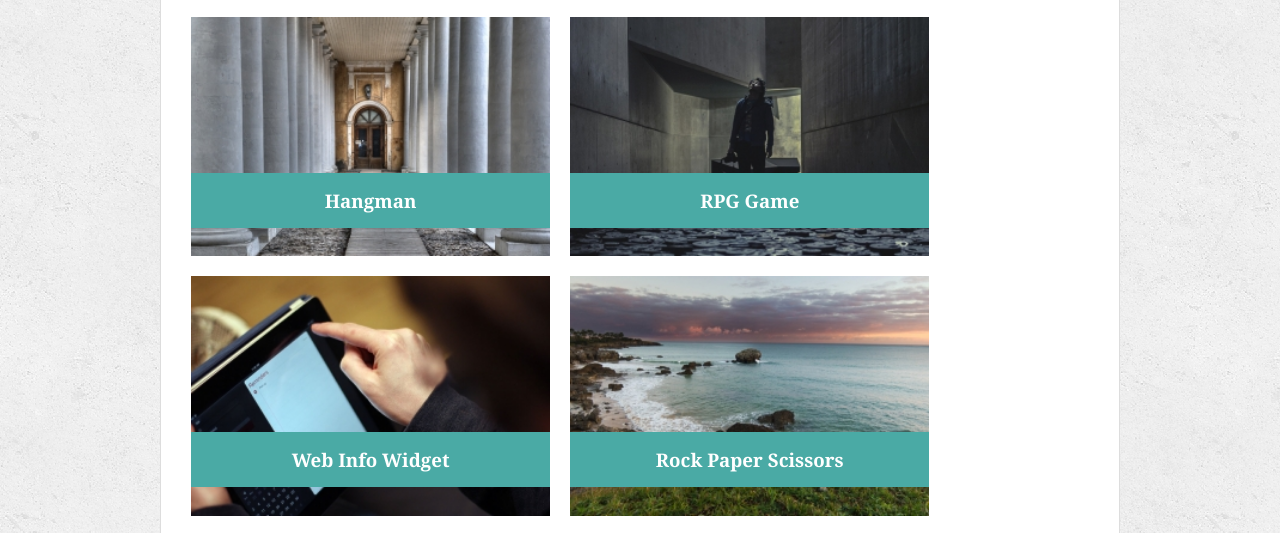
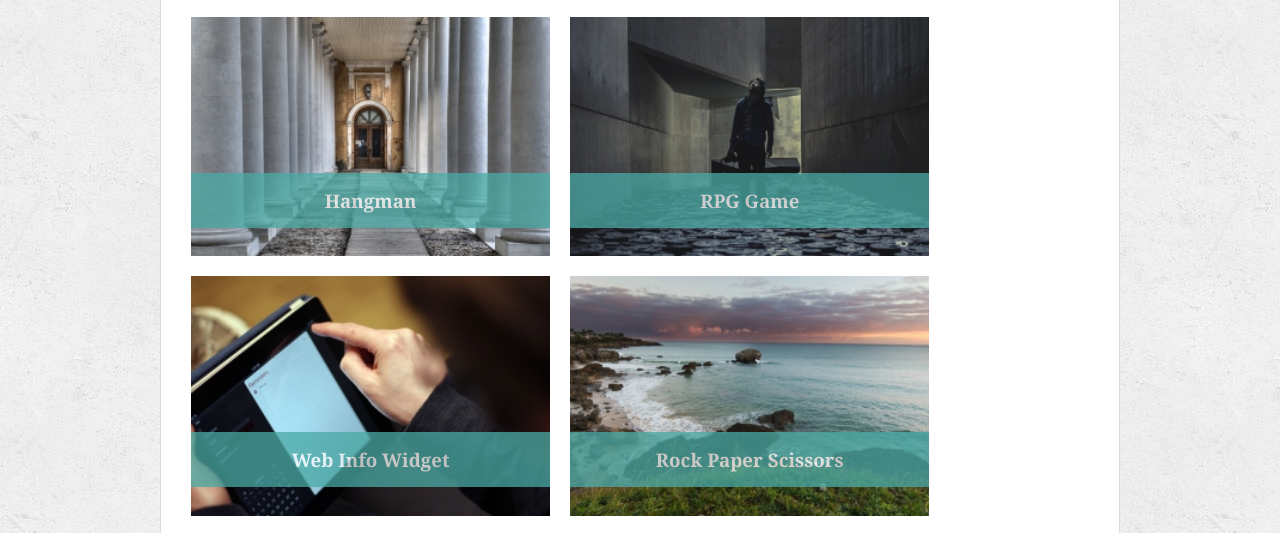
Before and after one commit to wwunsch23/Responsive-Portfolio, a plain HTML site: page portfolio.html in a window 1280 px wide. Shown: the part 222-755 px from the top of the page. Drawn offline with Linux system fonts and the light colour scheme.

Commit message:
Added transitions and opacity

```diff
--- a/assets/css/style.css
+++ b/assets/css/style.css
@@ -135,18 +135,22 @@ h3 {
     bottom: 10px;
     width: 100%;
     background-color: #4aaaa5;
+    transition: background-color 2s;
     padding: 15px;
     text-align: center;
     color: #fff;
     font-family: 'Georgia', Times, "Times New Roman", serif;
+    opacity: .75;
 }
 
 h3:hover {
     background-color: #4AB4DD;
+    opacity: 1;
 }
 
 .image:hover h3 {
     background-color: #4AB4DD;
+    opacity: 1;
 }
 
 footer {
```
